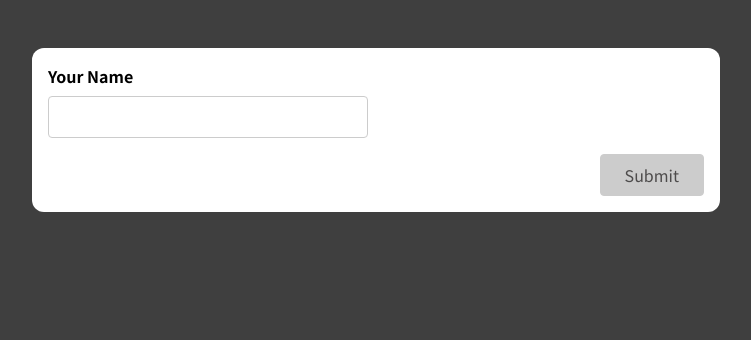
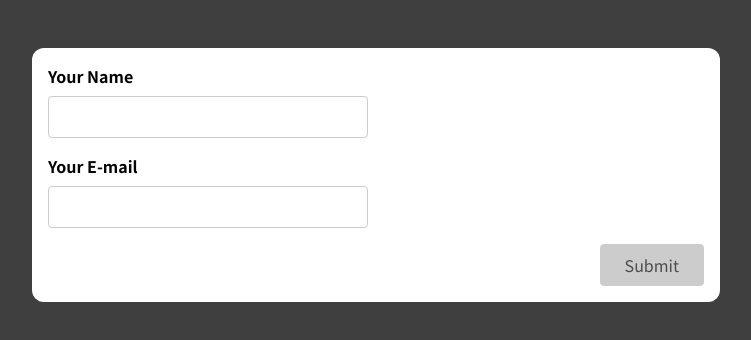
Before and after one commit to mycvlnn/ReactJs_Udemy, a React (Create React App) app: page / in a window 1280 px wide. Shown: the top 340 px of the page, without its empty margins (264-1015 px from the left). Built offline with nearby package versions, Linux system fonts and the light colour scheme.

Commit message:
BÀI 9. THỰC HÀNH FORM VALIDATION BASIC VỚI 2 TRƯỜNG LÀ NAME VÀ EMAIL

```diff
--- a/src/components/SimpleInput.js
+++ b/src/components/SimpleInput.js
@@ -3,10 +3,22 @@ import { useState } from "react"
 const SimpleInput = (props) => {
   const [enteredName, setEnteredName] = useState("")
   const [enteredNameTouched, setEnteredNameTouched] = useState(false)
+
+  const [enteredEmail, setEnteredEmail] = useState("")
+  const [enteredEmailTouched, setEnteredEmailTouched] = useState(false)
+
   const enteredNameIsValid = enteredName.trim() !== ""
   const nameInputIsInvalid = !enteredNameIsValid && enteredNameTouched
+
+  const validRegex =
+    /^(([^<>()[\]\\.,;:\s@"]+(\.[^<>()[\]\\.,;:\s@"]+)*)|(".+"))@((\[[0-9]{1,3}\.[0-9]{1,3}\.[0-9]{1,3}\.[0-9]{1,3}\])|(([a-zA-Z\-0-9]+\.)+[a-zA-Z]{2,}))$/
+
+  const enteredEmailIsValid =
+    enteredEmail.trim() !== "" && enteredEmail.match(validRegex)
+  const emailInputIsInValid = !enteredEmailIsValid && enteredEmailTouched
+
   let formIsValid = false
-  if (enteredNameIsValid) {
+  if (enteredNameIsValid && enteredEmailIsValid) {
     formIsValid = true
   }
 
@@ -14,23 +26,39 @@ const SimpleInput = (props) => {
     setEnteredName(e.target.value)
   }
 
-  const nameInputBlurHandler = (event) => {
+  const nameInputBlurHandler = (e) => {
     setEnteredNameTouched(true)
+  }
+
+  const emailInputChangeHandler = (e) => {
+    setEnteredEmail(e.target.value)
+  }
+
+  const emailInputBlurHandler = (e) => {
+    setEnteredEmailTouched(true)
   }
 
   const formSubmissionHandler = (event) => {
     event.preventDefault()
-    //Được hiểu là nếu người dùng ban đầu không thay đổi gì input và submit luôn thì tất cả các trường sẽ được hiểu là đã được touch
-    //trong trường hợp này thì ta chỉ có một trường thôi
-    setEnteredNameTouched(true)
-    //Check truong hop la rong thi khong thuc hien lenh ben duoi
-    if (!enteredNameIsValid) return
-    alert(enteredName)
+
+    const values = {
+      name: enteredName,
+      email: enteredEmail,
+    }
+    alert(JSON.stringify(values))
+
     setEnteredName("")
     setEnteredNameTouched(false)
+
+    setEnteredEmail("")
+    setEnteredEmailTouched(false)
   }
 
   const nameInputClasses = nameInputIsInvalid
+    ? "form-control invalid"
+    : "form-control"
+
+  const emailInputClasses = emailInputIsInValid
     ? "form-control invalid"
     : "form-control"
 
@@ -49,6 +77,19 @@ const SimpleInput = (props) => {
           <p className="error-text">Name must not be empty</p>
         )}
       </div>
+      <div className={emailInputClasses}>
+        <label htmlFor="email">Your E-mail</label>
+        <input
+          onBlur={emailInputBlurHandler}
+          onChange={emailInputChangeHandler}
+          type="email"
+          id="email"
+          value={enteredEmail}
+        />
+        {emailInputIsInValid && (
+          <p className="error-text">Email must be valid</p>
+        )}
+      </div>
       <div className="form-actions">
         <button disabled={!formIsValid}>Submit</button>
       </div>
```
